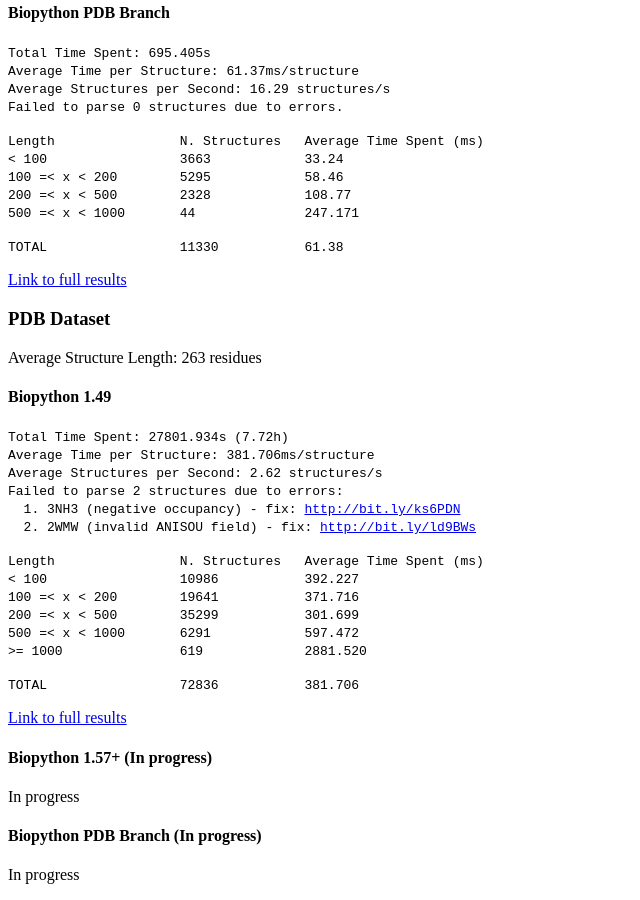
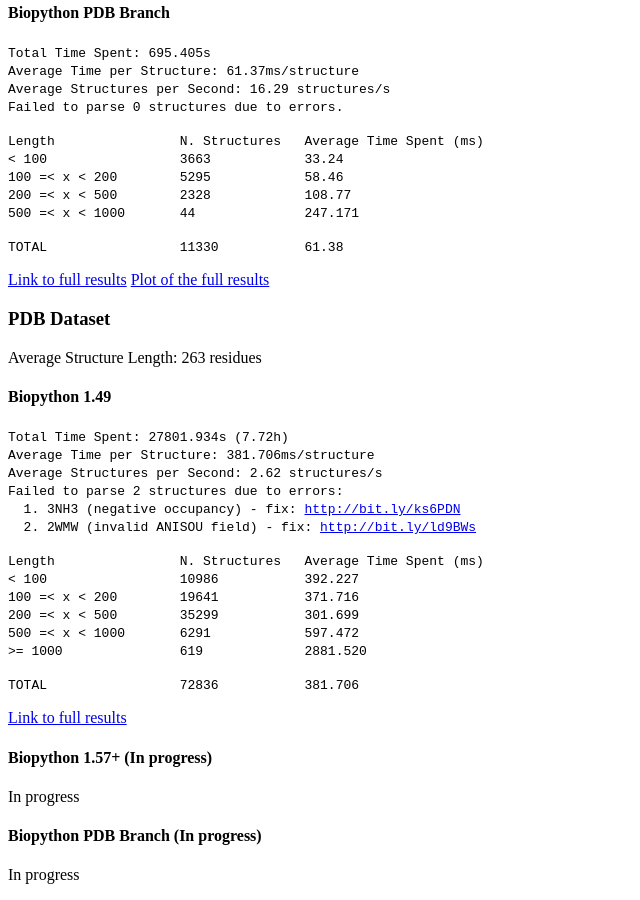
Before and after one commit to biopython/biopython.github.io, a Jekyll site: the page built from wiki/PDBParser.md, in a window 1280 px wide and 900 px high, scrolled down 2044 px. Shown: the whole window, without its empty margins (0-640 px from the left). Built offline with Jekyll 4.4.1, drawn with Linux system fonts in a browser that asks for light colours.

Commit message:
/* Biopython PDB Branch */

```diff
--- a/wiki/PDBParser.md
+++ b/wiki/PDBParser.md
@@ -157,6 +157,8 @@ results](http://nmr.chem.uu.nl/~joao/f/benchmark_CATH-biopython_current.time)
 
 [Link to full
 results](http://nmr.chem.uu.nl/~joao/f/benchmark_CATH-biopython_pdb_enhancements.time)
+[Plot of the full
+results](http://nmr.chem.uu.nl/~joao/f/benchmark_CATH-biopython_pdb_enhancements.png)
 
 ### PDB Dataset
 
```
Also changed, not shown: 1 other file.
